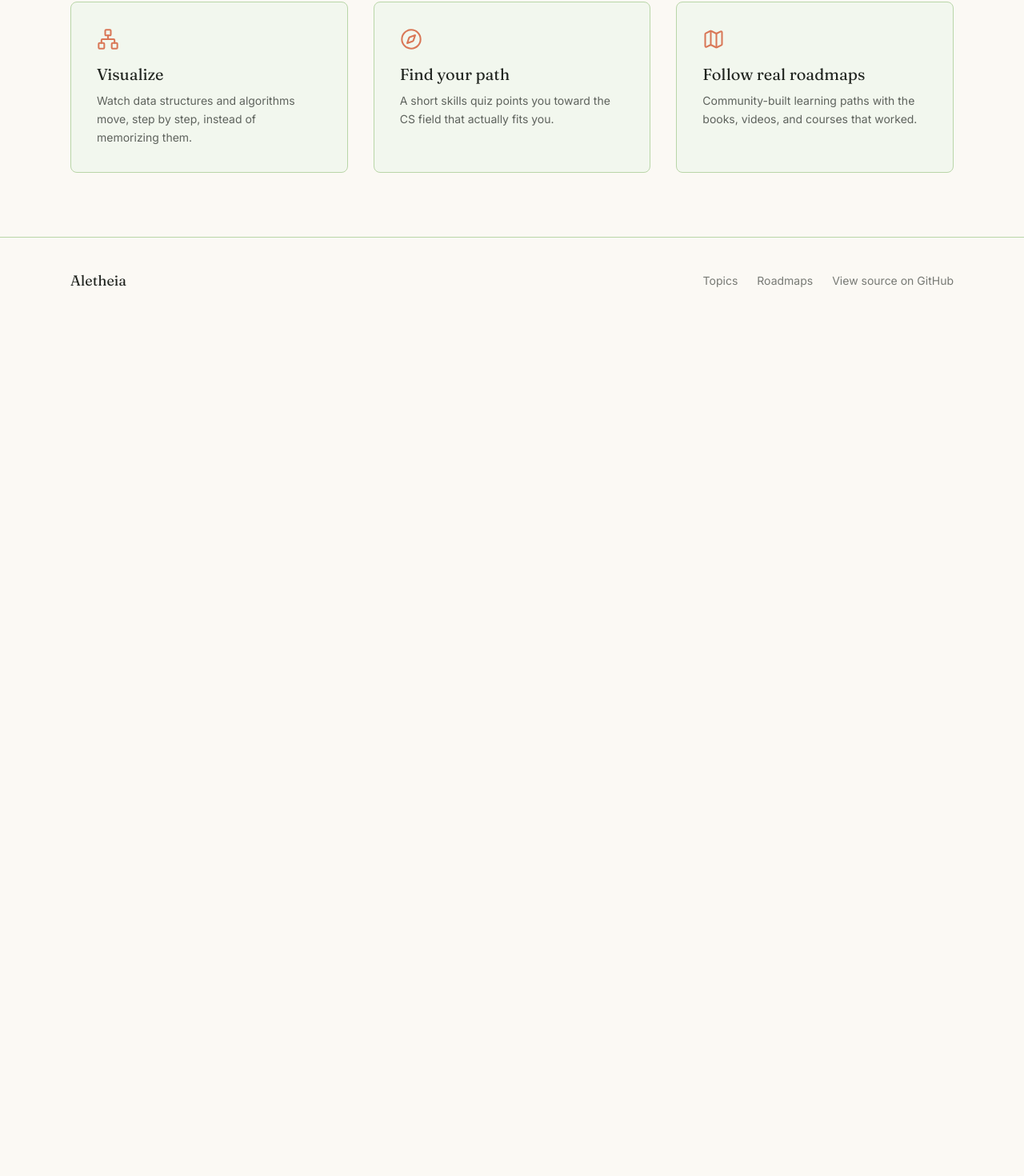
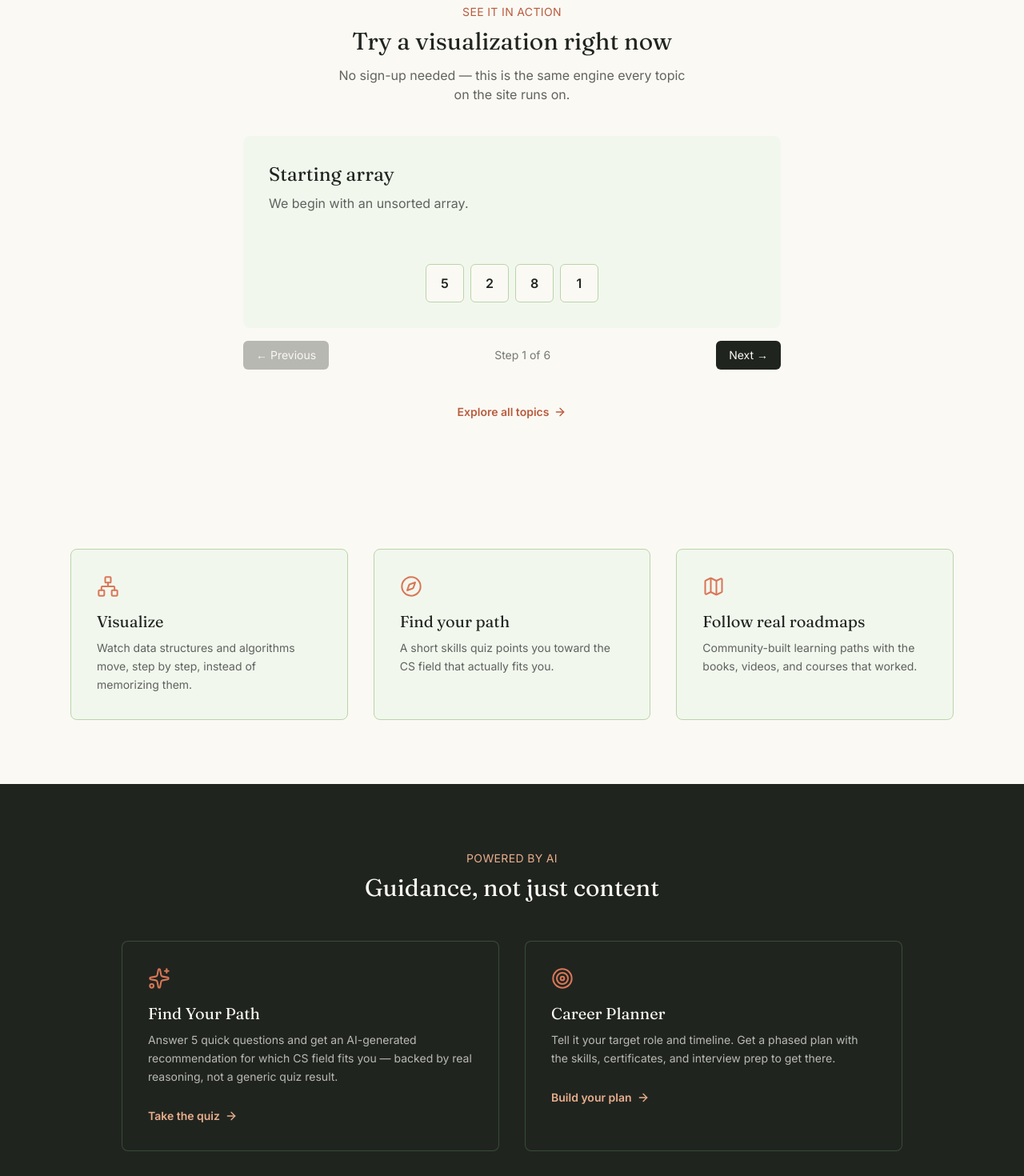
Before and after one commit to imhammad/Aletheia, a Next.js app: page / in a window 1280 px wide. Shown: the part 750-2220 px from the top of the page at 80% size. Before the commit the page ends 1155 px from the top, so only its background shows below. Built offline with nearby package versions, Linux system fonts and the light colour scheme; no server answers; the database is empty.

Commit message:
feat: redesign landing page with live demo, AI showcase, hero motion, and consistent link styling

```diff
--- a/app/page.tsx
+++ b/app/page.tsx
@@ -1,5 +1,7 @@
 import { Hero } from "@/components/landing/Hero";
+import { LiveDemo } from "@/components/landing/LiveDemo";
 import { Features } from "@/components/landing/Features";
+import { AIShowcase } from "@/components/landing/AIShowcase";
 import { TopicsPreview } from "@/components/landing/TopicsPreview";
 import { Footer } from "@/components/landing/Footer";
 
@@ -7,7 +9,9 @@ export default function Home() {
   return (
     <main>
       <Hero />
+      <LiveDemo />
       <Features />
+      <AIShowcase />
       <TopicsPreview />
       <Footer />
     </main>
--- /dev/null
+++ b/components/landing/AIShowcase.tsx
@@ -0,0 +1,53 @@
+"use client";
+
+import Link from "next/link";
+import { motion } from "framer-motion";
+import { Sparkles, Target } from "lucide-react";
+import { TextLink } from "@/components/ui/TextLink";
+
+const items = [
+  {
+    icon: Sparkles,
+    title: "Find Your Path",
+    description: "Answer 5 quick questions and get an AI-generated recommendation for which CS field fits you — backed by real reasoning, not a generic quiz result.",
+    href: "/quiz",
+    cta: "Take the quiz",
+  },
+  {
+    icon: Target,
+    title: "Career Planner",
+    description: "Tell it your target role and timeline. Get a phased plan with the skills, certificates, and interview prep to get there.",
+    href: "/career-planner",
+    cta: "Build your plan",
+  },
+];
+
+export function AIShowcase() {
+  return (
+    <section className="bg-charcoal py-20">
+      <div className="max-w-5xl mx-auto px-6">
+        <div className="text-center mb-12">
+          <span className="font-sans text-sm text-ember-300 uppercase tracking-wide">Powered by AI</span>
+          <h2 className="font-serif text-3xl text-cream mt-2">Guidance, not just content</h2>
+        </div>
+        <div className="grid md:grid-cols-2 gap-8">
+          {items.map((item, i) => (
+            <motion.div
+              key={item.title}
+              initial={{ opacity: 0, y: 20 }}
+              whileInView={{ opacity: 1, y: 0 }}
+              viewport={{ once: true, margin: "-80px" }}
+              transition={{ duration: 0.5, delay: i * 0.1 }}
+              className="bg-charcoal border border-pistachio-700/40 rounded-lg p-8"
+            >
+              <item.icon className="text-ember-500 mb-4" size={28} strokeWidth={1.75} />
+              <h3 className="font-serif text-xl text-cream mb-2">{item.title}</h3>
+              <p className="font-sans text-cream/70 text-sm leading-relaxed mb-6">{item.description}</p>
+                <TextLink href={item.href} variant="dark">{item.cta}</TextLink>
+            </motion.div>
+          ))}
+        </div>
+      </div>
+    </section>
+  );
+}
--- a/components/landing/Hero.tsx
+++ b/components/landing/Hero.tsx
@@ -1,10 +1,17 @@
+"use client";
+
 import Link from "next/link";
+import { motion } from "framer-motion";
 import { HeroVisual } from "./HeroVisual";
 
 export function Hero() {
   return (
     <section className="max-w-6xl mx-auto px-6 pt-20 pb-24 grid md:grid-cols-2 gap-12 items-center">
-      <div>
+      <motion.div
+        initial={{ opacity: 0, y: 16 }}
+        animate={{ opacity: 1, y: 0 }}
+        transition={{ duration: 0.6, ease: "easeOut" }}
+      >
         <span className="font-sans text-sm text-ember-700 uppercase tracking-wide">
           A guide for computer science students
         </span>
@@ -28,7 +35,7 @@ export function Hero() {
             Browse roadmaps
           </Link>
         </div>
-      </div>
+      </motion.div>
       <HeroVisual />
     </section>
   );
--- /dev/null
+++ b/components/landing/LiveDemo.tsx
@@ -0,0 +1,32 @@
+"use client";
+
+import Link from "next/link";
+import { StepPlayer } from "@/components/visualizations/StepPlayer";
+import { TextLink } from "@/components/ui/TextLink";
+
+const demoSteps = [
+  { id: "1", title: "Starting array", description: "We begin with an unsorted array.", state: [5, 2, 8, 1], highlightIndices: [] },
+  { id: "2", title: "Compare 5 and 2", description: "5 > 2, so we swap them.", state: [5, 2, 8, 1], highlightIndices: [0, 1] },
+  { id: "3", title: "Swapped", description: "Array after the swap.", state: [2, 5, 8, 1], highlightIndices: [0, 1] },
+  { id: "4", title: "Compare 5 and 8", description: "5 < 8, no swap needed.", state: [2, 5, 8, 1], highlightIndices: [1, 2] },
+  { id: "5", title: "Compare 8 and 1", description: "8 > 1, so we swap them.", state: [2, 5, 8, 1], highlightIndices: [2, 3] },
+  { id: "6", title: "Sorted (this pass)", description: "One full pass complete.", state: [2, 5, 1, 8], highlightIndices: [2, 3] },
+];
+
+export function LiveDemo() {
+  return (
+    <section className="max-w-4xl mx-auto px-6 py-20">
+      <div className="text-center mb-10">
+        <span className="font-sans text-sm text-ember-700 uppercase tracking-wide">See it in action</span>
+        <h2 className="font-serif text-3xl text-charcoal mt-2 mb-3">Try a visualization right now</h2>
+        <p className="font-sans text-charcoal/70 max-w-md mx-auto">
+          No sign-up needed — this is the same engine every topic on the site runs on.
+        </p>
+      </div>
+      <StepPlayer steps={demoSteps} />
+      <div className="text-center mt-10">
+        <TextLink href="/topics">Explore all topics</TextLink>
+      </div>
+    </section>
+  );
+}
--- a/components/landing/TopicsPreview.tsx
+++ b/components/landing/TopicsPreview.tsx
@@ -1,6 +1,7 @@
 import Link from "next/link";
 import { createClient } from "@/lib/supabase/server";
 import type { Topic } from "@/types/topic";
+import { TextLink } from "@/components/ui/TextLink";
 
 export async function TopicsPreview() {
   const supabase = await createClient();
@@ -39,12 +40,7 @@ export async function TopicsPreview() {
         </div>
 
         <div className="text-center mt-10">
-          <Link
-            href="/topics"
-            className="font-sans text-sm text-ember-700 hover:text-ember-500 underline"
-          >
-            View all topics →
-          </Link>
+            <TextLink href="/topics">View all topics</TextLink>
         </div>
       </div>
     </section>
--- /dev/null
+++ b/components/ui/TextLink.tsx
@@ -0,0 +1,27 @@
+import Link from "next/link";
+import { ArrowRight } from "lucide-react";
+
+export function TextLink({
+  href,
+  children,
+  variant = "light",
+}: {
+  href: string;
+  children: React.ReactNode;
+  variant?: "light" | "dark";
+}) {
+  const colorClasses =
+    variant === "dark"
+      ? "text-ember-300 hover:text-ember-500"
+      : "text-ember-700 hover:text-ember-500";
+
+  return (
+    <Link
+      href={href}
+      className={`inline-flex items-center gap-1.5 font-sans text-sm font-semibold ${colorClasses} transition-colors group`}
+    >
+      {children}
+      <ArrowRight size={16} className="transition-transform group-hover:translate-x-1" />
+    </Link>
+  );
+}
```
